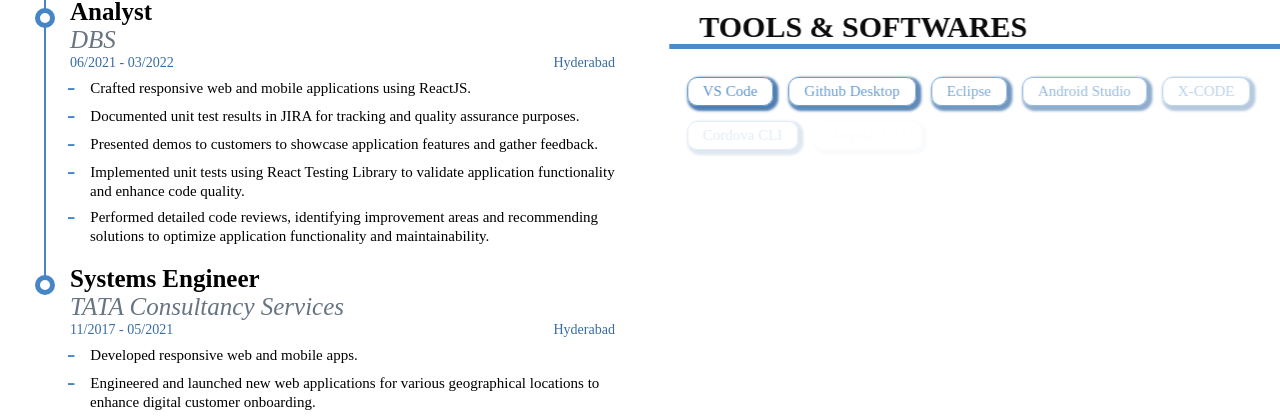
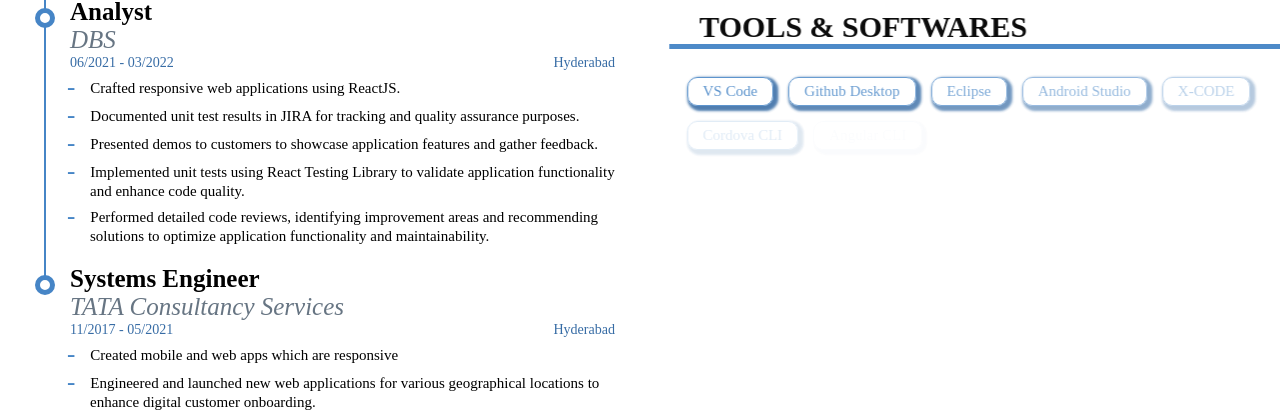
Before and after one commit to vinnu214/my-resume, a React (Create React App) app: page / in a window 1280 px wide. Shown: the part 743-1159 px from the top of the page. Built offline with nearby package versions, Linux system fonts and the light colour scheme.

Commit message:
ATS Friendly Resume Keywords change

```diff
--- a/src/resumeData.js
+++ b/src/resumeData.js
@@ -37,7 +37,7 @@
     endDate: "03/2022",
     location: "Hyderabad",
     rolesandResp: [
-      "Crafted responsive web and mobile applications using ReactJS.",
+      "Crafted responsive web applications using ReactJS.",
       "Documented unit test results in JIRA for tracking and quality assurance purposes.",
       "Presented demos to customers to showcase application features and gather feedback.",
       "Implemented unit tests using React Testing Library to validate application functionality and enhance code quality.",
@@ -51,7 +51,7 @@
     endDate: "05/2021",
     location: "Hyderabad",
     rolesandResp: [
-      "Developed responsive web and mobile apps.",
+      "Created mobile and web apps which are responsive ",
       "Engineered and launched new web applications for various geographical locations to enhance digital customer onboarding.",
       "Led daily client meetings to ensure transparent communication and project success.",
       "Suggested improvements to clients to enhance user experience and application performance.",
@@ -109,7 +109,7 @@
     name: "Applause Award",
     yearOfRelease: "2019",
     certSummary:
-      "Achieved this award for successfully managing multiple projects simultaneously as an individual contributor.",
+      "Achieved this award for leading a cross-functional team of 4 members to deliver a critical project 20% ahead of schedule.",
     path: Applause,
   },
   {
@@ -123,14 +123,14 @@
     name: "Star Performer Award",
     yearOfRelease: "2018",
     certSummary:
-      "Received recognition for outstanding performance in the TCS Global Hackathon 2018.",
+      "Obtained recognition for extraordinary performance in the TCS Global Hackathon 2018.",
     path: SLGAH,
   },
   {
     name: "Best Performer Award",
     yearOfRelease: "2018",
     certSummary:
-      "Received award for exceptional performance during the training period.",
+      "Collected award for exceptional performance during the training period.",
     path: SLGAI,
   },
 ];
```
